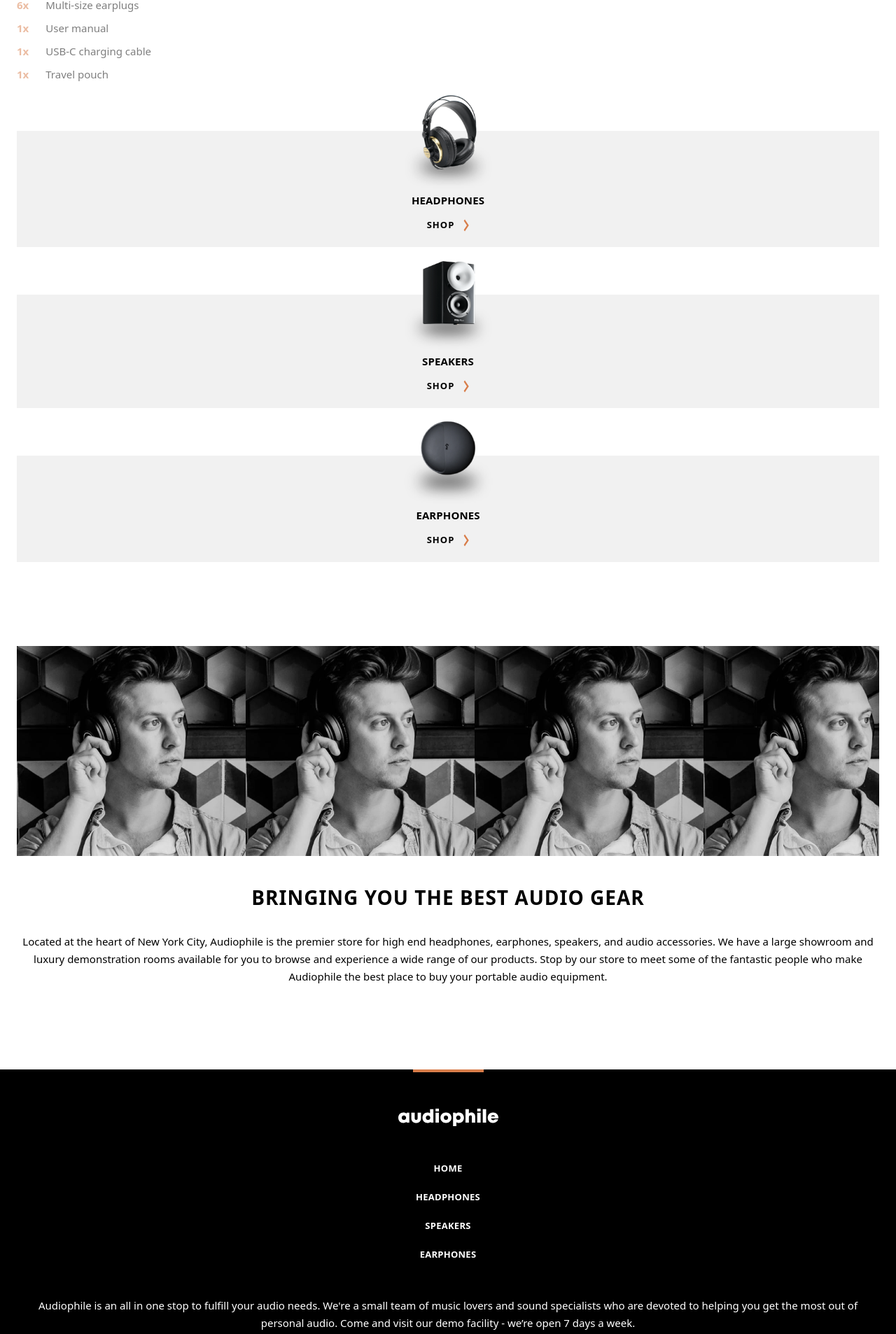
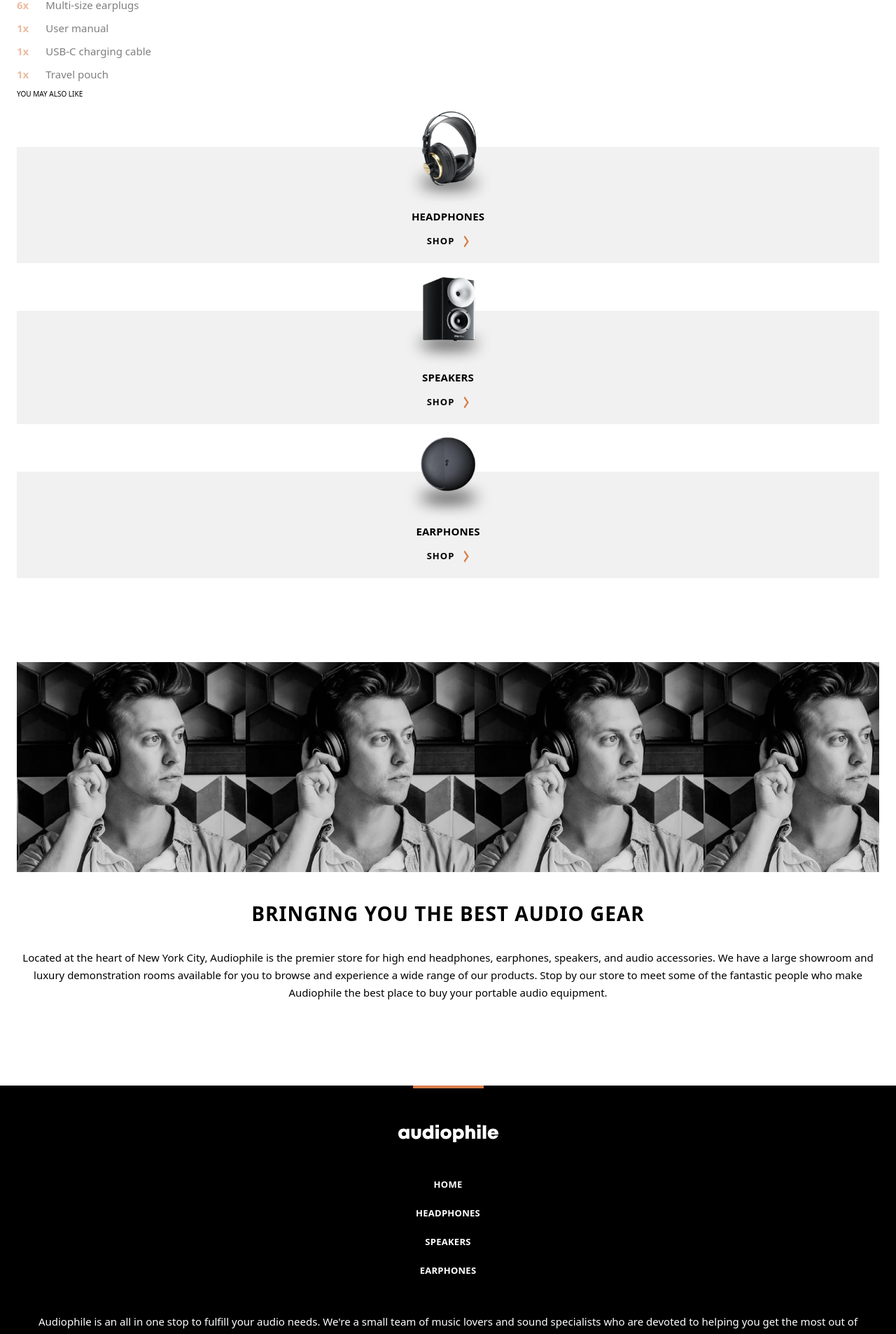
Before and after one commit to presh-031/audiophile, a Next.js app: page /earphones/yx1-earphones in a window 1280 px wide. Shown: the part 879-2785 px from the top of the page at 70% size. Built offline with nearby package versions, Linux system fonts and the light colour scheme.

Commit message:
used proper entities for characters

```diff
--- a/components/Footer.jsx
+++ b/components/Footer.jsx
@@ -18,10 +18,10 @@ const Footer = () => {
       <div>
         <div className="mt-[4.8rem] text-[1.5rem] font-medium leading-[2.5rem] ">
           <p className="">
-            Audiophile is an all in one stop to fulfill your audio needs. We're
-            a small team of music lovers and sound specialists who are devoted
-            to helping you get the most out of personal audio. Come and visit
-            our demo facility - we’re open 7 days a week.
+            Audiophile is an all in one stop to fulfill your audio needs.
+            We&#39;re a small team of music lovers and sound specialists who are
+            devoted to helping you get the most out of personal audio. Come and
+            visit our demo facility - we&#39;re open 7 days a week.
           </p>
           <p className="mt-[4.8rem]">Copyright 2021. All Rights Reserved</p>
         </div>{" "}
--- a/pages/earphones/[id].js
+++ b/pages/earphones/[id].js
@@ -109,6 +109,10 @@ const ProductDetail = ({ earphone }) => {
           </div>
           <div>{/* img */}</div>
         </div>
+
+        <div>
+          <p>YOU MAY ALSO LIKE</p>
+        </div>
       </div>
       <AllProducts />
     </>
```
